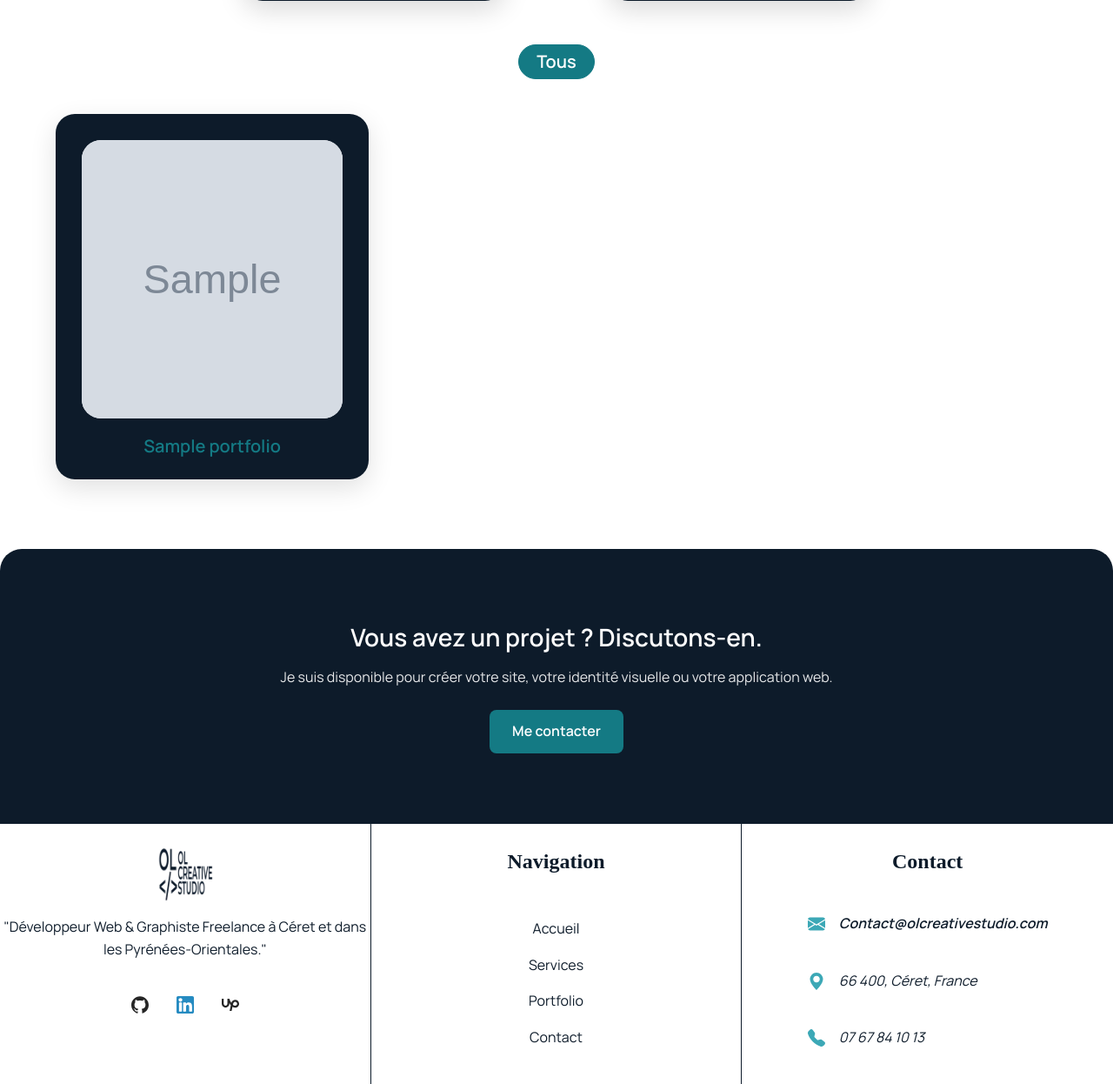
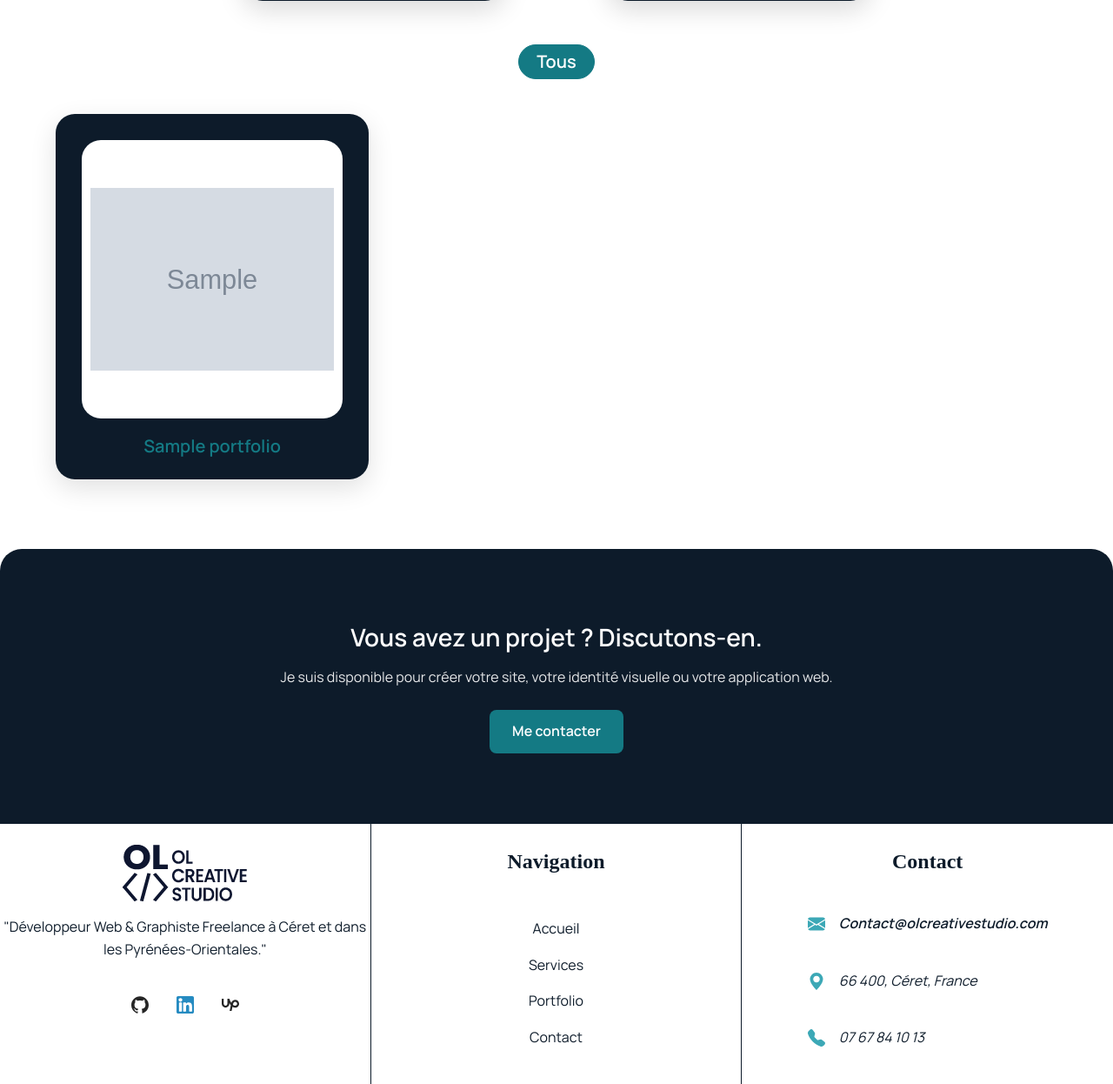
Before and after one commit to OthmaneLvre/ol-creative-studio, a PHP site: page /portfolio.php in a window 1280 px wide. Shown: the part 1706-2952 px from the top of the page at 87% size. Run offline with PHP 8.4, Linux system fonts and the light colour scheme; tables that the repository leaves empty or names only in its code hold one stand-in row (values such as "Sample post"); grey boxes marked "Sample" are stand-in pictures; data that the repository does not hold is empty; a stand-in replaces the project's code that opens the database connection; some web fonts are replaced.

Commit message:
Correction logo

```diff
--- a/css/portfolio.css
+++ b/css/portfolio.css
@@ -180,17 +180,18 @@ text-align: justify;
     height: 320px;
     overflow: hidden;
     position: relative;
-    display: flex;
-    align-items: center;
-    justify-content: center;
 }
 
 .card-image img {
     width: 100%;
     height: 100%;
-    object-fit: cover;
-    transition: transform 0.4s ease;
+    object-fit: contain; /* Affiche toute l’image */
+    object-position: center;
+    background: var(--blanc);
+    padding: 10px; /* Ajoute une respiration autour */
+    display: block;
 }
+
 
 /* === OVERLAY TEXTE === */
 .card-image .overlay {
--- a/partials/footer.php
+++ b/partials/footer.php
@@ -8,11 +8,16 @@
 
             <!-- COLONNE 1 -->
             <div class="footer-col">
-                <img src="/assets/logo/logo_olCreativeStudio_1600.webp"
+                <img src="/assets/logo/OL-logo@1x.webp"
                     class="footer-logo"
+                    srcset="
+                        /assets/logo/OL-logo@1x.webp 65w,
+                        /assets/logo/OL-logo@2x.webp 130w,
+                        /assets/logo/OL-logo@3x.webp 195w,
+                        /assets/logo/OL-logo@4x.webp 260w
+                    "
+                    sizes="(max-width: 768px) 42px, 65px"
                     alt="OL Creative Studio - Concepteur web à Céret"
-                    width="150"
-                    height="150"
                     >
                 <p itemprop="description">
                     "Développeur Web & Graphiste Freelance à Céret et dans les Pyrénées-Orientales."
--- a/partials/header.php
+++ b/partials/header.php
@@ -53,9 +53,12 @@
     <link rel="preload" href="/assets/fonts/CormorantGaramond-Bold.woff2" as="font" type="font/woff2" crossorigin>
     <link rel="preload" href="/assets/fonts/CormorantGaramond-Regular.woff2" as="font" type="font/woff2" crossorigin>
 
-    <!-- Favicon -->
-    <link rel="icon" type="image/x-icon" href="/favicon.ico">
-    <link rel="shortcut icon" href="/favicon.ico">
+    <!-- FAVICONS -->
+    <link rel="icon" href="/assets/logo/favicon/favicon.ico" sizes="any">
+    <link rel="icon" type="image/png" sizes="32x32" href="/assets/logo/favicon/favicon-32.png">
+    <link rel="icon" type="image/png" sizes="16x16" href="/assets/logo/favicon/favicon-16.png">
+    <link rel="apple-touch-icon" sizes="180x180" href="/assets/logo/favicon/apple-touch-icon.png">
+    <meta name="theme-color" content="#0D1B2A">
 
     <!-- GLOBAL CSS (minifié et combiné) -->
     <link rel="preload" href="/css/style.css" as="style">
@@ -136,10 +139,15 @@
         <!-- LOGO -->
         <div class="logo">
             <a href="/index.php">
-                <img src="/assets/logo/logo_olCreativeStudio_1600.webp"
+                <img src="/assets/logo/OL-logo@1x.webp"
+                    srcset="
+                        /assets/logo/OL-logo@1x.webp 65w,
+                        /assets/logo/OL-logo@2x.webp 130w,
+                        /assets/logo/OL-logo@3x.webp 195w,
+                        /assets/logo/OL-logo@4x.webp 260w
+                    "
+                    sizes="(max-width: 768px) 42px, 65px"
                     alt="OL Creative Studio - Développeur web à Céret"
-                    width="150"
-                    height="150"
                 >
             </a>
         </div>
```
Also changed, not shown: assets/logo/OL-logo@1x.webp (added), assets/logo/OL-logo@2x.webp (added), assets/logo/OL-logo@3x.webp (added), assets/logo/OL-logo@4x.webp (added), assets/logo/favicon/apple-touch-icon.png (added), assets/logo/favicon/favicon-16.png (added), assets/logo/favicon/favicon-32.png (added), assets/logo/favicon/favicon-96x96.png (added), assets/logo/favicon/favicon.ico (added), assets/logo/favicon/favicon.svg (added), assets/logo/favicon/web-app-manifest-192x192.png (added), assets/logo/favicon/web-app-manifest-512x512.png (added), assets/logo/logo_olCreativeStudio_1600.webp (deleted), favicon.ico (deleted).
